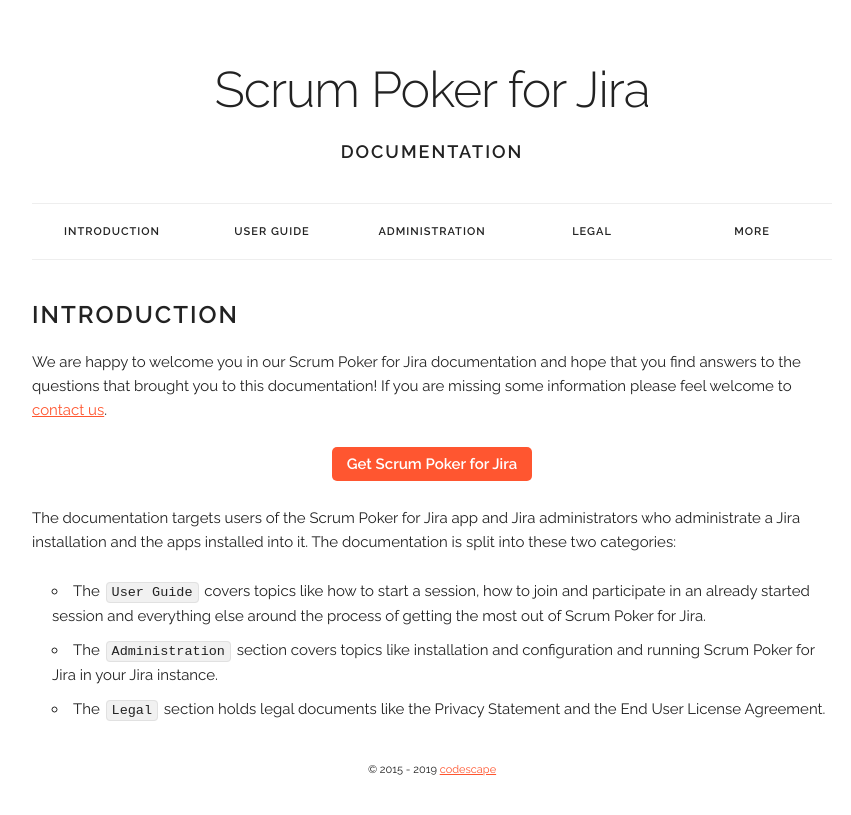
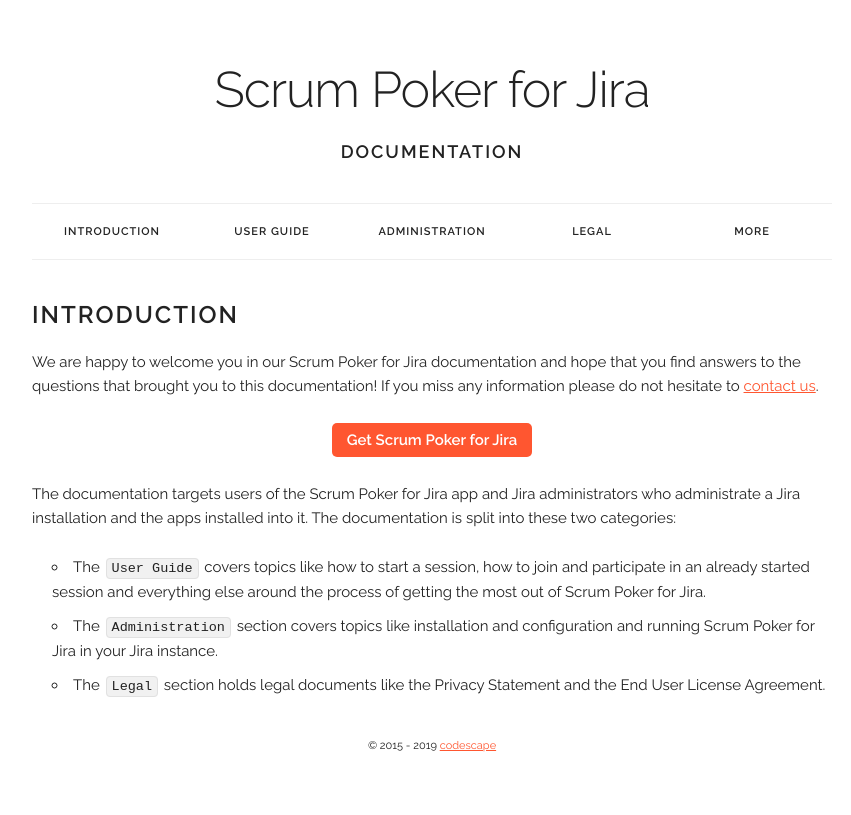
Before and after one commit to codescape/jira-scrum-poker, a Jekyll site: the page built from docs/index.md, in a window 1280 px wide. Shown: the top 815 px of the page, without its empty margins (208-1059 px from the left). Built offline with Jekyll 4.4.1, drawn with Linux system fonts in a browser that asks for light colours; nearby versions of some CDN libraries.

Commit message:
docs: improve invite to contact vendor

```diff
--- a/docs/index.md
+++ b/docs/index.md
@@ -4,7 +4,7 @@
 ---
 
 We are happy to welcome you in our Scrum Poker for Jira documentation and hope that you find answers to the questions that brought you to this documentation!
-If you are missing some information please feel welcome to <a href="mailto:{{ site.contact_mail }}">contact us</a>.
+If you miss any information please do not hesitate to <a href="mailto:{{ site.contact_mail }}">contact us</a>.
 
 <p class="call-to-action"><a href="{{ site.marketplace_url }}">Get Scrum Poker for Jira</a></p>
 
```
